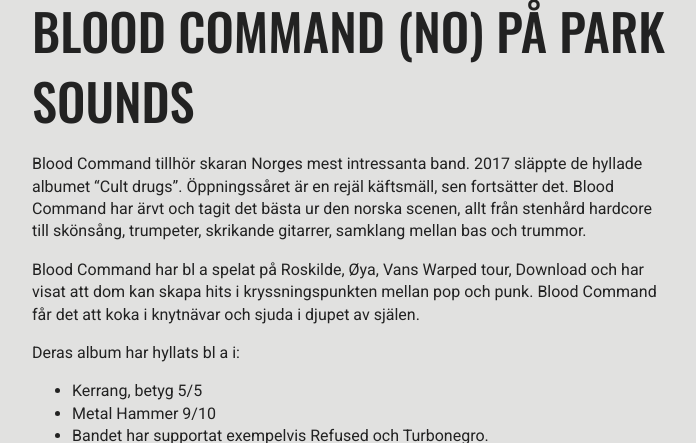
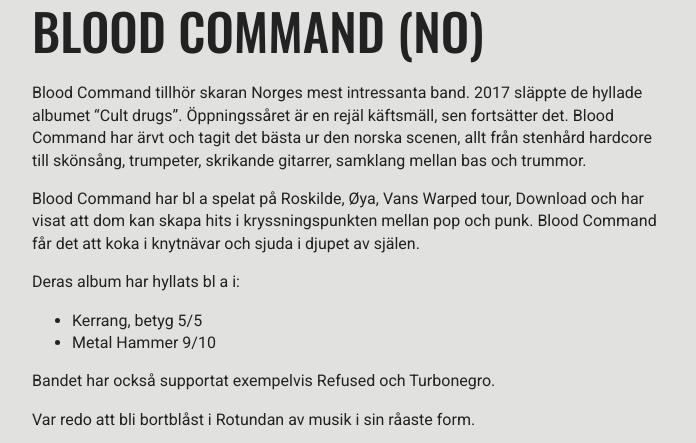
Before and after one commit to parksounds/parksounds.se, a Jekyll site: the page built from artister/blood-command/index.md, in a window 1280 px wide, cut to the strip 422-865 px from the top of the page. Shown: the whole strip, without its empty margins (288-984 px from the left). Built offline with Jekyll 4.4.1, drawn with Linux system fonts in a browser that asks for light colours.

Commit message:
Content updates
Edits

```diff
--- a/artister/blood-command/index.md
+++ b/artister/blood-command/index.md
@@ -11,7 +11,7 @@
 
 ![{{page.title}}]({{page.image}})
 
-# Blood Command (NO) på Park Sounds
+# Blood Command (NO)
 
 Blood Command tillhör skaran Norges mest intressanta band. 2017 släppte de hyllade albumet "Cult drugs". Öppningssåret är en rejäl käftsmäll, sen fortsätter det. Blood Command har ärvt och tagit det bästa ur den norska scenen, allt från stenhård hardcore till skönsång, trumpeter, skrikande gitarrer, samklang mellan bas och trummor.
 
@@ -20,6 +20,7 @@
 Deras album har hyllats bl a i:
 * Kerrang, betyg 5/5
 * Metal Hammer 9/10
-* Bandet har supportat exempelvis Refused och Turbonegro.
+
+Bandet har också supportat exempelvis Refused och Turbonegro.
 
 Var redo att bli bortblåst i Rotundan av musik i sin råaste form.
--- a/artister/sarah-klang/index.markdown
+++ b/artister/sarah-klang/index.markdown
@@ -14,7 +14,7 @@
 ![{{page.title}}]({{page.image}})
 
 
-# Sarah Klang bokad till Park Sounds
+# Sarah Klang
 
 Saddest girl in Sweden, Sarah Klang, tog Sverige med storm förra sommaren med succé på bland annat Way Out West. Dagens Nyheter uttryckte det hela följande "Den osannolika debutanten Sarah Klang välte en fullsatt teaterlokal med en sorts hjärtekrossad Weeping Willows-tradition på steroider, i en mantel med orden ”Saddest girl in Sweden” och med en röst större än samtliga använda klichéer.”
 
--- a/artister/the-hives/index.markdown
+++ b/artister/the-hives/index.markdown
@@ -12,7 +12,7 @@
 
 ![{{page.title}}]({{page.image}})
 
-# The Hives till Park Sounds
+# The Hives
 
 I en tid då rocken skulle varit död bevisade The Hives motsatsen redan 1997. Med skrikande instrument, attityd och ett evigt trummande tog de över världen. Attityden är krossa svensk jantelag, sparka uppåt och alltid vara bäst. De headlinar världens största festivaler och har också varit förband åt giganter som Rolling Stones och AC/DC.
 
```
Also changed, not shown: artister/hurula/index.md (+2 -2 lines), artister/jeff-rosenstock/index.md (+1 -1 lines).
